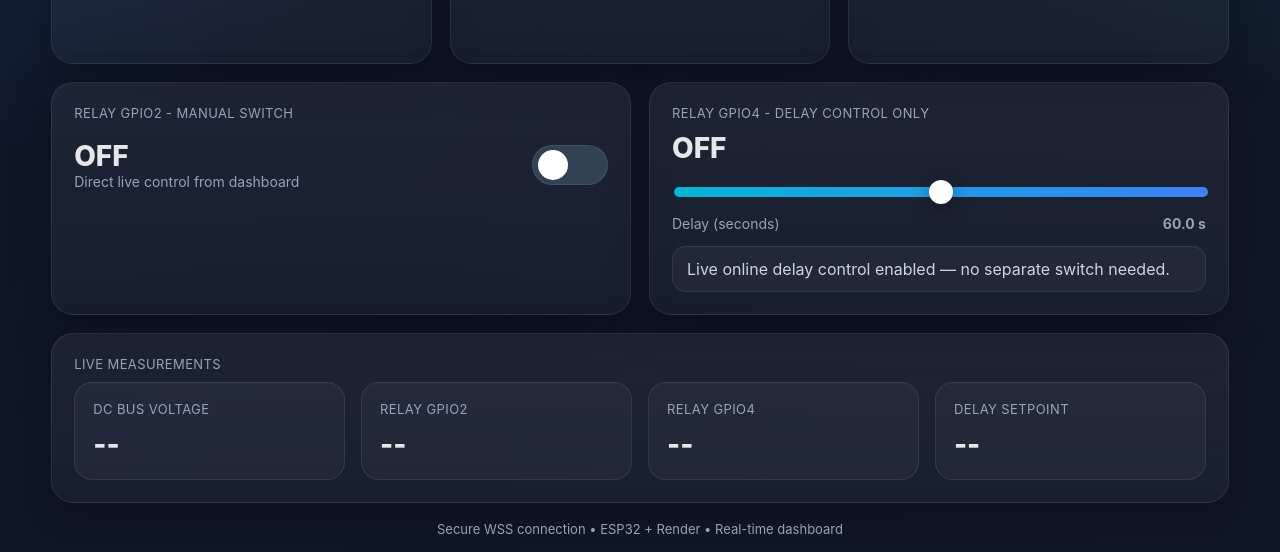
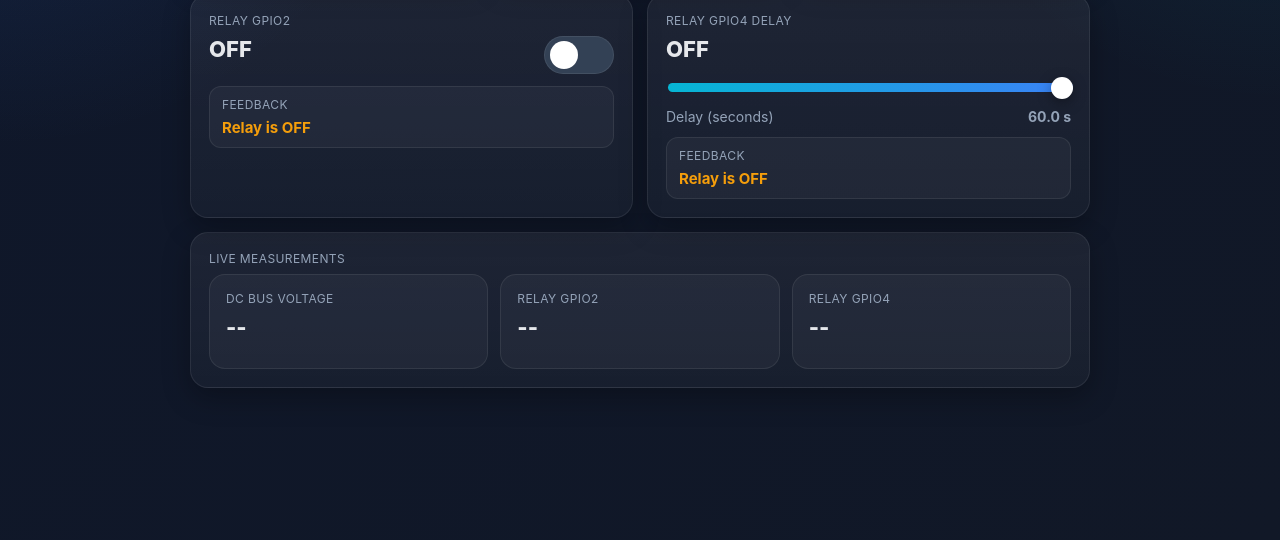
Before and after one commit to omid2132/esp32-websocket-relay, a website: page index.html in a window 1280 px wide. Shown: the part 278-830 px from the top of the page. Drawn offline with Linux system fonts and the light colour scheme.

Commit message:
Update index.html

```diff
--- a/index.html
+++ b/index.html
@@ -9,7 +9,6 @@
       --bg1:#0f172a;
       --bg2:#111827;
       --card:#1e293b;
-      --card2:#0b1220;
       --line:rgba(255,255,255,0.08);
       --txt:#e5e7eb;
       --muted:#94a3b8;
@@ -18,81 +17,85 @@
       --blue:#3b82f6;
       --cyan:#06b6d4;
       --yellow:#f59e0b;
-      --shadow:0 15px 40px rgba(0,0,0,.35);
-      --radius:22px;
+      --shadow:0 10px 28px rgba(0,0,0,.28);
+      --radius:18px;
     }
 
     *{box-sizing:border-box}
+
     body{
       margin:0;
       font-family:Inter,Segoe UI,Tahoma,sans-serif;
       background:
-        radial-gradient(circle at top left, rgba(59,130,246,.18), transparent 28%),
-        radial-gradient(circle at top right, rgba(6,182,212,.14), transparent 25%),
+        radial-gradient(circle at top left, rgba(59,130,246,.16), transparent 28%),
+        radial-gradient(circle at top right, rgba(6,182,212,.12), transparent 25%),
         linear-gradient(135deg,var(--bg1),var(--bg2));
       color:var(--txt);
       min-height:100vh;
     }
 
     .container{
-      width:min(1200px,92%);
-      margin:30px auto;
+      width:min(900px,94%);
+      margin:18px auto;
     }
 
     .hero{
       display:flex;
       justify-content:space-between;
       align-items:center;
-      gap:20px;
-      margin-bottom:24px;
-      padding:26px;
+      gap:14px;
+      margin-bottom:16px;
+      padding:18px 20px;
       border:1px solid var(--line);
-      border-radius:28px;
+      border-radius:22px;
       background:rgba(255,255,255,0.04);
-      backdrop-filter: blur(12px);
+      backdrop-filter: blur(10px);
       box-shadow:var(--shadow);
     }
 
     .hero h1{
-      margin:0 0 8px 0;
-      font-size:32px;
+      margin:0;
+      font-size:24px;
       font-weight:800;
-      letter-spacing:.5px;
+      letter-spacing:.3px;
     }
 
-    .subtitle{
+    .maker{
+      margin-top:6px;
       color:var(--muted);
-      font-size:14px;
+      font-size:13px;
     }
 
     .status-pill{
       display:inline-flex;
       align-items:center;
-      gap:10px;
-      padding:12px 18px;
+      gap:8px;
+      padding:10px 14px;
       border-radius:999px;
       background:rgba(255,255,255,.06);
       border:1px solid var(--line);
       font-weight:700;
+      font-size:14px;
+      white-space:nowrap;
     }
 
     .dot{
-      width:12px;
-      height:12px;
+      width:10px;
+      height:10px;
       border-radius:50%;
       background:var(--red);
-      box-shadow:0 0 12px var(--red);
+      box-shadow:0 0 10px var(--red);
     }
 
     .dot.connected{
       background:var(--green);
-      box-shadow:0 0 12px var(--green);
+      box-shadow:0 0 10px var(--green);
     }
 
     .grid{
       display:grid;
       grid-template-columns:repeat(12,1fr);
-      gap:18px;
+      gap:14px;
     }
 
     .card{
@@ -100,36 +103,30 @@
       background:linear-gradient(180deg, rgba(255,255,255,.06), rgba(255,255,255,.03));
       border:1px solid var(--line);
       border-radius:var(--radius);
-      padding:22px;
+      padding:18px;
       box-shadow:var(--shadow);
-      min-height:170px;
+      min-height:135px;
     }
 
-    .card.wide{
-      grid-column:span 6;
-    }
-
-    .card.full{
-      grid-column:span 12;
-    }
+    .card.wide{ grid-column:span 6; }
+    .card.full{ grid-column:span 12; }
 
     .label{
       color:var(--muted);
-      font-size:13px;
-      margin-bottom:10px;
+      font-size:12px;
+      margin-bottom:8px;
       letter-spacing:.4px;
       text-transform:uppercase;
     }
 
     .value{
-      font-size:34px;
+      font-size:28px;
       font-weight:800;
       margin:0;
+      line-height:1.2;
     }
 
-    .value.small{
-      font-size:28px;
-    }
+    .value.small{ font-size:22px; }
 
     .ok{color:var(--green)}
     .bad{color:var(--red)}
@@ -140,15 +137,16 @@
       display:flex;
       justify-content:space-between;
       align-items:center;
-      gap:16px;
-      margin-top:18px;
+      gap:12px;
+      margin-top:12px;
     }
 
     .switch {
       position: relative;
       display: inline-block;
-      width: 76px;
-      height: 40px;
+      width: 70px;
+      height: 38px;
+      flex-shrink:0;
     }
 
     .switch input { display:none; }
@@ -166,8 +164,8 @@
     .slider:before {
       position: absolute;
       content: "";
-      height: 30px;
-      width: 30px;
+      height: 28px;
+      width: 28px;
       left: 5px;
       top: 4px;
       background-color: white;
@@ -180,17 +178,17 @@
     }
 
     input:checked + .slider:before {
-      transform: translateX(35px);
+      transform: translateX(31px);
     }
 
     .range-wrap{
-      margin-top:16px;
+      margin-top:14px;
     }
 
     input[type="range"]{
       width:100%;
       appearance:none;
-      height:10px;
+      height:9px;
       border-radius:999px;
       outline:none;
       background:linear-gradient(90deg,#06b6d4,#3b82f6);
@@ -198,61 +196,80 @@
 
     input[type="range"]::-webkit-slider-thumb{
       appearance:none;
-      width:24px;
-      height:24px;
+      width:22px;
+      height:22px;
       border-radius:50%;
       background:#fff;
       cursor:pointer;
-      box-shadow:0 4px 18px rgba(0,0,0,.35);
+      box-shadow:0 4px 14px rgba(0,0,0,.35);
     }
 
     .delay-meta{
       display:flex;
       justify-content:space-between;
       align-items:center;
-      margin-top:14px;
+      margin-top:12px;
       color:var(--muted);
       font-size:14px;
     }
 
-    .delay-live{
-      margin-top:14px;
-      padding:12px 14px;
-      border-radius:14px;
+    .relay-top{
+      display:flex;
+      justify-content:space-between;
+      align-items:flex-start;
+      gap:10px;
+    }
+
+    .feedback-box{
+      margin-top:12px;
+      padding:10px 12px;
+      border-radius:12px;
       background:rgba(255,255,255,.04);
       border:1px solid var(--line);
-      color:#cbd5e1;
+    }
+
+    .feedback-title{
+      color:var(--muted);
+      font-size:12px;
+      margin-bottom:6px;
+      text-transform:uppercase;
+      letter-spacing:.4px;
+    }
+
+    .feedback-text{
+      font-size:15px;
+      font-weight:700;
     }
 
     .mini-grid{
       display:grid;
-      grid-template-columns:repeat(4,1fr);
-      gap:16px;
+      grid-template-columns:repeat(3,1fr);
+      gap:12px;
     }
 
     .mini{
-      padding:18px;
-      border-radius:18px;
+      padding:16px;
+      border-radius:16px;
       background:rgba(255,255,255,.04);
       border:1px solid var(--line);
-    }
-
-    .footer-note{
-      margin-top:18px;
-      color:var(--muted);
-      font-size:13px;
-      text-align:center;
+      min-height:95px;
     }
 
     @media (max-width: 900px){
       .card,.card.wide,.card.full{grid-column:span 12}
       .hero{flex-direction:column;align-items:flex-start}
-      .mini-grid{grid-template-columns:repeat(2,1fr)}
+      .mini-grid{grid-template-columns:1fr}
+      .container{width:min(680px,94%)}
     }
 
     @media (max-width: 560px){
-      .mini-grid{grid-template-columns:1fr}
-      .value{font-size:28px}
+      .container{width:94%; margin:12px auto;}
+      .hero{padding:16px}
+      .hero h1{font-size:20px}
+      .card{padding:16px; min-height:auto}
+      .value{font-size:24px}
+      .value.small{font-size:20px}
+      .switch-row{align-items:center}
     }
   </style>
 </head>
@@ -261,7 +278,7 @@
     <div class="hero">
       <div>
         <h1>ESP32 Smart Relay Dashboard</h1>
-        <div class="subtitle">Real-time monitoring & secure control over Render WebSocket</div>
+        <div class="maker">Made by Omid Golchin</div>
       </div>
       <div class="status-pill">
         <span id="wsDot" class="dot"></span>
@@ -286,31 +303,39 @@
       </div>
 
       <div class="card wide">
-        <div class="label">Relay GPIO2 - Manual Switch</div>
-        <div class="switch-row">
+        <div class="label">Relay GPIO2</div>
+        <div class="relay-top">
           <div>
             <div id="relay2State" class="value small">OFF</div>
-            <div class="subtitle">Direct live control from dashboard</div>
           </div>
           <label class="switch">
             <input type="checkbox" id="relay2Toggle">
             <span class="slider"></span>
           </label>
         </div>
+
+        <div class="feedback-box">
+          <div class="feedback-title">Feedback</div>
+          <div id="relay2Feedback" class="feedback-text warn">Relay is OFF</div>
+        </div>
       </div>
 
       <div class="card wide">
-        <div class="label">Relay GPIO4 - Delay Control Only</div>
+        <div class="label">Relay GPIO4 Delay</div>
         <div id="relay4State" class="value small">OFF</div>
+
         <div class="range-wrap">
-          <input type="range" id="delaySlider" min="0" max="120" step="0.5" value="60">
+          <input type="range" id="delaySlider" min="0" max="60" step="0.1" value="60">
         </div>
+
         <div class="delay-meta">
           <span>Delay (seconds)</span>
           <strong id="delayValue">60.0 s</strong>
         </div>
-        <div class="delay-live">
-          Live online delay control enabled — no separate switch needed.
+
+        <div class="feedback-box">
+          <div class="feedback-title">Feedback</div>
+          <div id="relay4Feedback" class="feedback-text warn">Relay is OFF</div>
         </div>
       </div>
 
@@ -329,16 +354,8 @@
             <div class="label">Relay GPIO4</div>
             <div id="miniRelay4" class="value small">--</div>
           </div>
-          <div class="mini">
-            <div class="label">Delay Setpoint</div>
-            <div id="miniDelay" class="value small">--</div>
-          </div>
         </div>
       </div>
-    </div>
-
-    <div class="footer-note">
-      Secure WSS connection • ESP32 + Render • Real-time dashboard
     </div>
   </div>
 
@@ -357,22 +374,24 @@
     const relay2State = document.getElementById("relay2State");
     const relay4State = document.getElementById("relay4State");
 
+    const relay2Feedback = document.getElementById("relay2Feedback");
+    const relay4Feedback = document.getElementById("relay4Feedback");
+
     const delaySlider = document.getElementById("delaySlider");
     const delayValue = document.getElementById("delayValue");
 
     const dcbusValue = document.getElementById("dcbusValue");
     const miniRelay2 = document.getElementById("miniRelay2");
     const miniRelay4 = document.getElementById("miniRelay4");
-    const miniDelay = document.getElementById("miniDelay");
 
     function setWsConnected(ok) {
       wsStatus.textContent = ok ? "WebSocket: Connected" : "WebSocket: Disconnected";
       wsDot.classList.toggle("connected", ok);
     }
 
-    function setText(el, txt, cls="") {
-      el.textContent = txt;
-      el.className = "value small " + cls;
+    function setRelayFeedback(el, isOn) {
+      el.textContent = isOn ? "Relay is ON" : "Relay is OFF";
+      el.className = "feedback-text " + (isOn ? "ok" : "warn");
     }
 
     ws.onopen = () => {
@@ -412,23 +431,26 @@
 
       else if (msg.type === "relay") {
         if (msg.name === "relay_gpio2") {
+          const isOn = msg.value === "ON";
           relay2State.textContent = msg.value;
-          relay2State.className = "value small " + (msg.value === "ON" ? "ok" : "warn");
+          relay2State.className = "value small " + (isOn ? "ok" : "warn");
           miniRelay2.textContent = msg.value;
-          relay2Toggle.checked = msg.value === "ON";
+          relay2Toggle.checked = isOn;
+          setRelayFeedback(relay2Feedback, isOn);
         }
 
         if (msg.name === "relay_gpio4") {
+          const isOn = msg.value === "ON";
           relay4State.textContent = msg.value;
-          relay4State.className = "value small " + (msg.value === "ON" ? "ok" : "warn");
+          relay4State.className = "value small " + (isOn ? "ok" : "warn");
           miniRelay4.textContent = msg.value;
+          setRelayFeedback(relay4Feedback, isOn);
         }
       }
 
       else if (msg.type === "delay") {
         const val = Number(msg.value).toFixed(1);
         delayValue.textContent = `${val} s`;
-        miniDelay.textContent = `${val} s`;
         delaySlider.value = val;
       }
 
```
